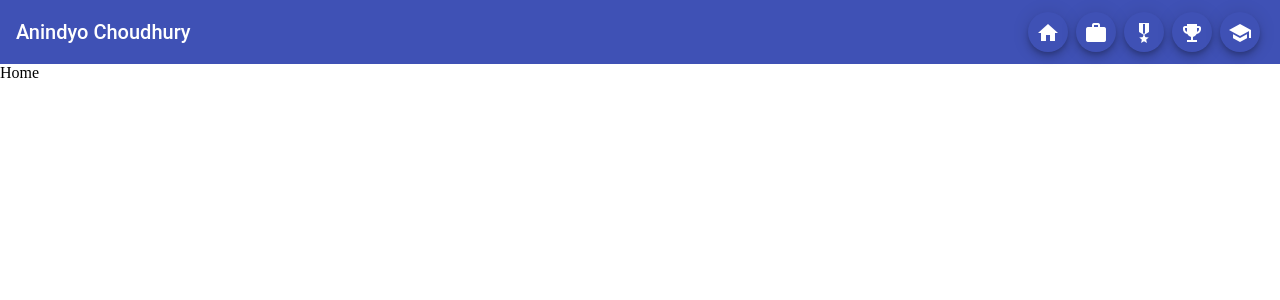
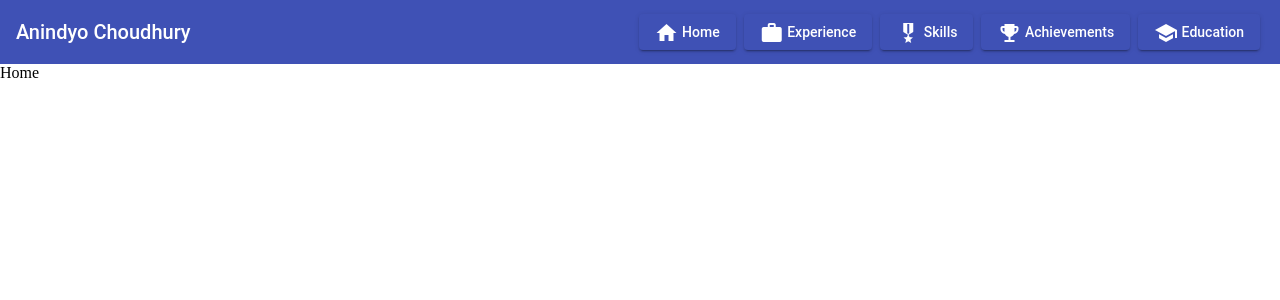
Before and after one commit to anin-chou-2020/aninchou2020, an Angular app: page /home in a window 1280 px wide. Shown: the top 300 px of the page. Built offline with nearby package versions, Linux system fonts and the light colour scheme.

Commit message:
3 files modified

```diff
--- a/src/app/app.module.ts
+++ b/src/app/app.module.ts
@@ -9,6 +9,7 @@ import { MatButtonModule } from '@angular/material/button';
 import { MatTooltipModule } from '@angular/material/tooltip';
 import { MatCardModule } from '@angular/material/card';
 import { MatListModule } from '@angular/material/list';
+import { LayoutModule } from '@angular/cdk/layout';
 
 import { AppRoutingModule } from './app-routing.module';
 
@@ -21,7 +22,7 @@ import { AchievementsComponent } from './components/achievements/achievements.co
 import { EducationComponent } from './components/education/education.component';
 
 @NgModule({
-  imports:      [ BrowserModule, BrowserAnimationsModule, FormsModule, MatToolbarModule, MatIconModule, MatButtonModule, MatTooltipModule, MatCardModule, MatListModule, AppRoutingModule ],
+  imports:      [ BrowserModule, BrowserAnimationsModule, FormsModule, MatToolbarModule, MatIconModule, MatButtonModule, MatTooltipModule, MatCardModule, MatListModule, LayoutModule, AppRoutingModule ],
   declarations: [ AppComponent, HeaderComponent, HomeComponent, ExperienceComponent, SkillsComponent, AchievementsComponent, EducationComponent ],
   bootstrap:    [ AppComponent ]
 })
--- a/src/app/components/header/header.component.html
+++ b/src/app/components/header/header.component.html
@@ -1,8 +1,38 @@
-<mat-toolbar color="primary" class="position-sticky top-0 z-index-1">
+<mat-toolbar *ngIf="!isMobile" color="primary" class="position-sticky top-0 z-index-1">
+
 	<span>Anindyo Choudhury</span>
-  <!-- <button mat-mini-fab class="margin-4-px" color="primary" matTooltip="Anindyo Choudhury">
+	<span class="example-spacer"></span>
+  <button mat-raised-button class="margin-4-px" color="primary" routerLink="/home" matTooltip="Home" aria-label="Home button">
+    <mat-icon aria-hidden="false" aria-label="Home icon">
+      home
+    </mat-icon> Home
+  </button>
+  <button mat-raised-button class="margin-4-px" color="primary" routerLink="/experience" matTooltip="Experience" aria-label="Experience button">
+    <mat-icon aria-hidden="false" aria-label="Experience icon">
+      work
+    </mat-icon> Experience
+  </button>
+  <button mat-raised-button class="margin-4-px" color="primary" routerLink="/skills" matTooltip="Skills" aria-label="Skills button">
+    <mat-icon aria-hidden="false" aria-label="Skills icon">
+      military_tech
+    </mat-icon> Skills
+  </button>
+  <button mat-raised-button class="margin-4-px" color="primary" routerLink="/achievements-leadership" matTooltip="Achievements and Leadership" aria-label="Achievements and leadership button">
+    <mat-icon aria-hidden="false" aria-label="Achievements icon">
+      emoji_events
+    </mat-icon> Achievements
+  </button>
+  <button mat-raised-button class="margin-4-px" color="primary" routerLink="/education" matTooltip="Education" aria-label="Education button">
+    <mat-icon aria-hidden="false" aria-label="Education icon">
+      school
+    </mat-icon> Education
+  </button>
+</mat-toolbar>
+
+<mat-toolbar *ngIf="isMobile" color="primary" class="position-sticky top-0 z-index-1">
+  <button mat-mini-fab class="margin-4-px" *ngIf="isMobile" color="primary" matTooltip="Anindyo Choudhury">
     AC
-  </button> -->
+  </button>
 	<span class="example-spacer"></span>
   <button mat-mini-fab class="margin-4-px" color="primary" routerLink="/home" matTooltip="Home" aria-label="Home button">
     <mat-icon aria-hidden="false" aria-label="Home icon">
--- a/src/app/components/header/header.component.ts
+++ b/src/app/components/header/header.component.ts
@@ -1,4 +1,6 @@
 import { Component, OnInit } from '@angular/core';
+import {BreakpointObserver, Breakpoints} from '@angular/cdk/layout';
+
 
 @Component({
   selector: 'app-header',
@@ -7,7 +9,13 @@ import { Component, OnInit } from '@angular/core';
 })
 export class HeaderComponent implements OnInit {
 
-  constructor() { }
+  isMobile: boolean;
+
+  constructor(breakpointObserver: BreakpointObserver) {
+    breakpointObserver.observe([
+      Breakpoints.Handset
+    ]).subscribe(result => this.isMobile = result.matches);
+  }
 
   ngOnInit() {
   }
```
